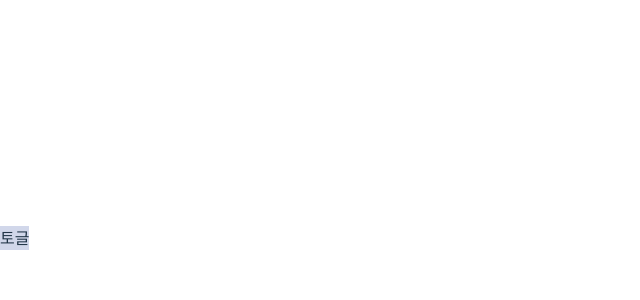
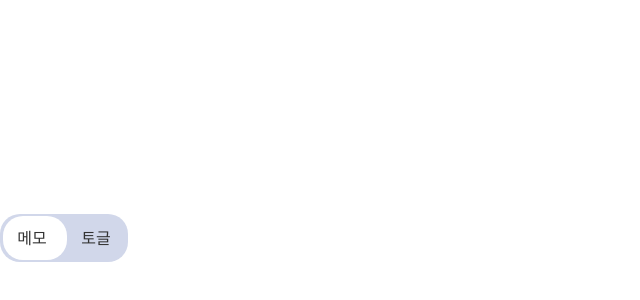
Before and after one commit to jxxh204/project-mem, a React (Vite) app: page / in a window 1280 px wide. Shown: the part 162-462 px from the top of the page, without its empty margins (0-640 px from the left). Built offline with nearby package versions, Linux system fonts and the light colour scheme.

Commit message:
FEAT : Toggle UI 제작

```diff
--- a/package.json
+++ b/package.json
@@ -12,7 +12,8 @@
   },
   "dependencies": {
     "react": "^18.2.0",
-    "react-dom": "^18.2.0"
+    "react-dom": "^18.2.0",
+    "styled-components": "^6.1.1"
   },
   "devDependencies": {
     "@swc/core": "^1.3.100",
--- a/src/App.tsx
+++ b/src/App.tsx
@@ -1,12 +1,13 @@
+import AppWrapper from "./components/AppWrapper";
 import Login from "./components/Login";
 import Toggle from "./components/Toggle";
 
 function App() {
   return (
-    <>
+    <AppWrapper>
       <Toggle />
       <Login />
-    </>
+    </AppWrapper>
   );
 }
 
--- /dev/null
+++ b/src/components/AppWrapper.tsx
@@ -0,0 +1,5 @@
+function AppWrapper({ children }: { children: React.ReactNode }) {
+  return <>{children}</>;
+}
+
+export default AppWrapper;
--- a/src/components/Toggle.tsx
+++ b/src/components/Toggle.tsx
@@ -1,11 +1,53 @@
-import styled from "styled-components";
+import { useState } from "react";
+import styled, { css } from "styled-components";
 
 const ToggleStyle = styled.section`
+  position: relative;
   background-color: ${({ theme }) => theme.color.main};
+  color: ${({ theme }) => theme.color.darkGray};
+  font-size: 16px;
+  border-radius: 20px;
+  height: 48px;
+  width: 128px;
+`;
+const Text = styled.div`
+  position: relative;
+  width: 100%;
+  height: 100%;
+  display: flex;
+  flex-direction: row;
+  justify-content: space-around;
+  align-items: center;
+  z-index: 3;
+`;
+const ToggleColor = styled.div<{ toggleClick: boolean }>`
+  top: 5%;
+  left: 2%; // => 48%
+  ${(props) =>
+    props.toggleClick &&
+    css`
+      left: 48%;
+    `}
+  transition:all 0.2s;
+  background-color: white;
+  border-radius: 20px;
+  height: 90%;
+  width: 50%;
+  position: absolute;
+  z-index: 2;
 `;
 
 function Toggle() {
-  return <ToggleStyle>토글</ToggleStyle>;
+  const [isClick, setIsClick] = useState(false); // context로 변경하기.
+  const handleClickToggle = () => setIsClick(!isClick);
+  return (
+    <ToggleStyle onClick={handleClickToggle}>
+      <Text>
+        <span>메모</span> <span>토글</span>
+      </Text>
+      <ToggleColor toggleClick={isClick} />
+    </ToggleStyle>
+  );
 }
 
 export default Toggle;
```
Also changed, not shown: 1 other file (tests, documents, lock files or other folders).
